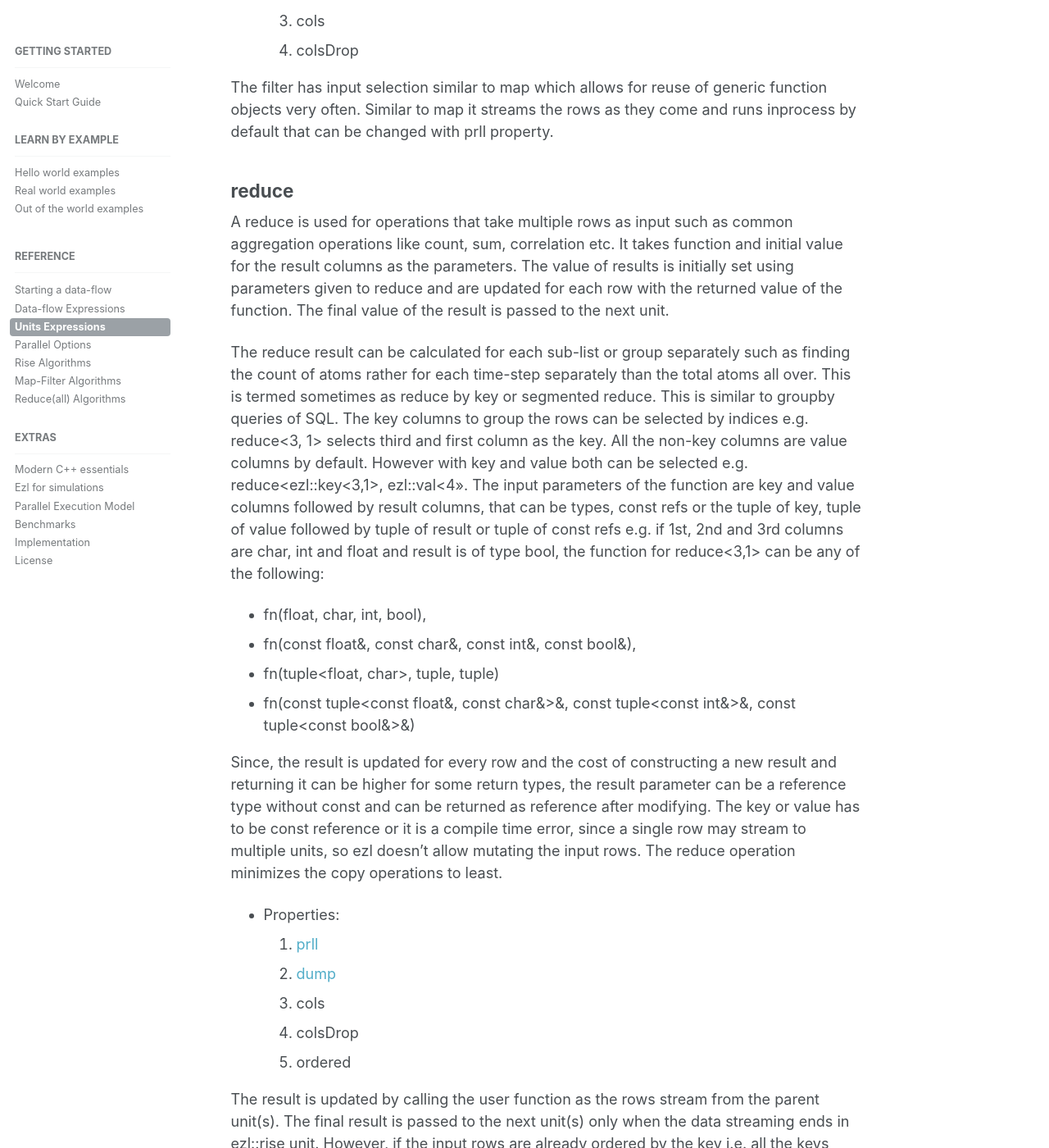
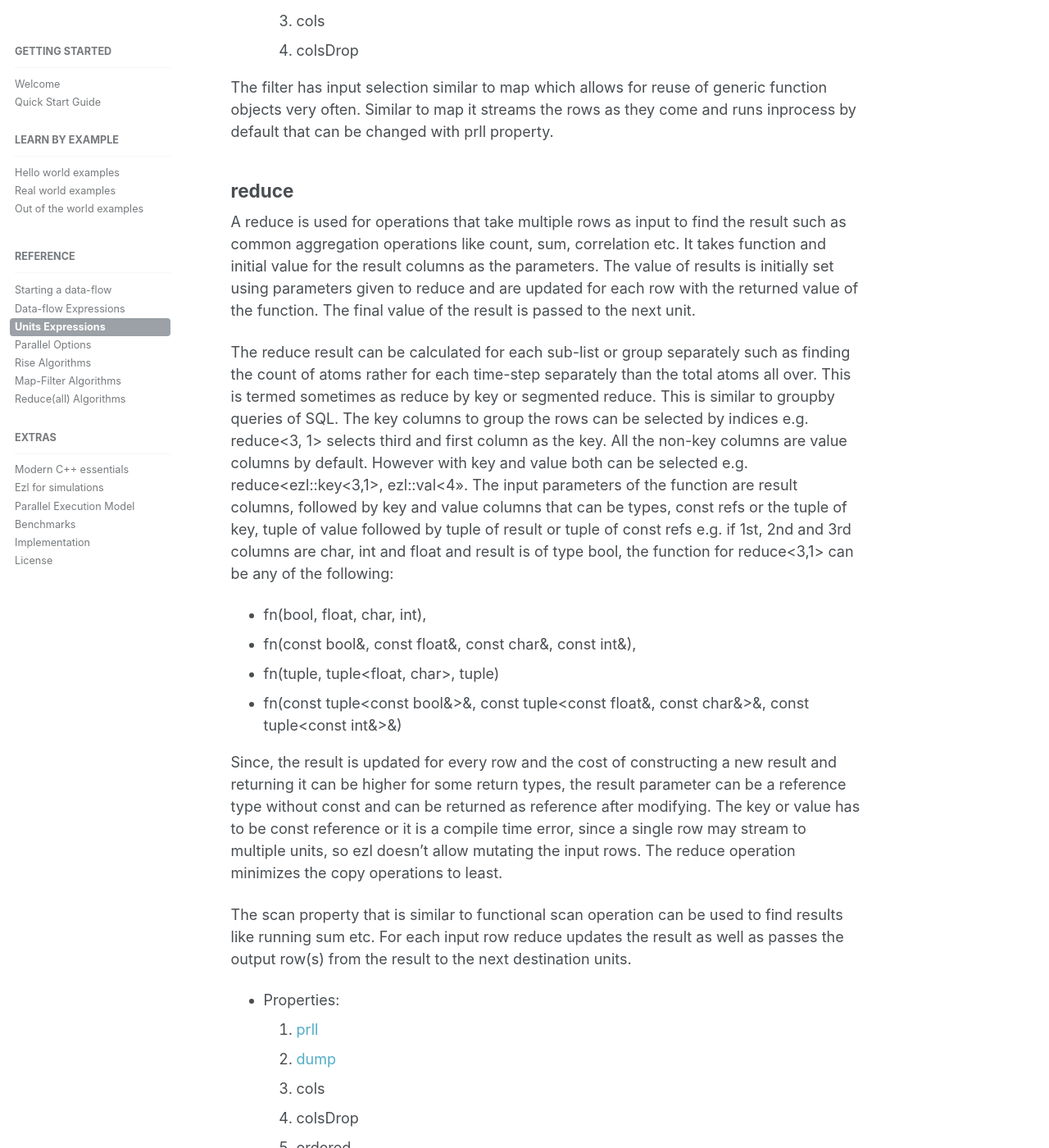
Before and after one commit to haptork/easyLambda, a Jekyll site: the page built from _docs/08-unit-expr.md, in a window 1280 px wide and 1400 px high, scrolled down 2268 px. Shown: the whole window at 82% size. Built offline with Jekyll 4.4.1, drawn with Linux system fonts in a browser that asks for light colours.

Commit message:
updated reduce docs for scan and foldl like result first param.

```diff
--- a/_docs/08-unit-expr.md
+++ b/_docs/08-unit-expr.md
@@ -94,12 +94,12 @@ and runs inprocess by default that can be changed with prll property.
 
 ## reduce
 
-A reduce is used for operations that take multiple rows as input such as
-common aggregation operations like count, sum, correlation etc. It takes
-function and initial value for the result columns as the parameters. The value
-of results is initially set using parameters given to reduce and are updated
-for each row with the returned value of the function. The final value of the
-result is passed to the next unit.
+A reduce is used for operations that take multiple rows as input to find the
+result such as common aggregation operations like count, sum, correlation etc.
+It takes function and initial value for the result columns as the parameters.
+The value of results is initially set using parameters given to reduce and are
+updated for each row with the returned value of the function. The final value
+of the result is passed to the next unit.
 
 The reduce result can be calculated for each sub-list or group separately such
 as finding the count of atoms rather for each time-step separately than the
@@ -108,17 +108,16 @@ reduce. This is similar to groupby queries of SQL. The key columns to group
 the rows can be selected by indices e.g. reduce<3, 1> selects third and first
 column as the key. All the non-key columns are value columns by default. However
 with key and value both can be selected e.g. reduce<ezl::key<3,1>, ezl::val<4>>.
-The input parameters of the function are key and value columns followed by
-result columns, that can be types, const refs or the tuple of
-key, tuple of value followed by tuple of result or tuple of const refs e.g.
-if 1st, 2nd and 3rd columns are char, int and float and result is of type
-bool, the function for reduce<3,1> can be any of the following:
+The input parameters of the function are result columns, followed by key and
+value columns that can be types, const refs or the tuple of key, tuple of value
+followed by tuple of result or tuple of const refs e.g. if 1st, 2nd and 3rd
+columns are char, int and float and result is of type bool, the function for
+reduce<3,1> can be any of the following:
 
-- fn(float, char, int, bool),
-- fn(const float&, const char&, const int&, const bool&),
-- fn(tuple<float, char>, tuple<int>, tuple<bool>)
-- fn(const tuple<const float&, const char&>&, const tuple<const int&>&,
-     const tuple<const bool&>&)
+- fn(bool, float, char, int),
+- fn(const bool&, const float&, const char&, const int&),
+- fn(tuple<bool>, tuple<float, char>, tuple<int>)
+- fn(const tuple<const bool&>&, const tuple<const float&, const char&>&, const tuple<const int&>&)
 
 Since, the result is updated for every row and the cost of constructing a new
 result and returning it can be higher for some return types, the result
@@ -128,12 +127,17 @@ a compile time error, since a single row may stream to multiple units, so ezl
 doesn't allow mutating the input rows. The reduce operation minimizes the copy
 operations to least.
 
+The scan property that is similar to functional scan operation can be used to find
+results like running sum etc. For each input row reduce updates the result as well
+as passes the output row(s) from the result to the next destination units.
+
   - Properties:
     1. [prll]({{ base_path }}/docs/prll-expr/)
     2. [dump]({{ base_path }}/docs/dump-expr/)
     3. cols
     4. colsDrop
     5. ordered
+    6. scan
 
 The result is updated by calling the user function as the rows stream from the
 parent unit(s). The final result is passed to the next unit(s) only when the
```
Also changed, not shown: other parts of _docs/08-unit-expr.md (+2 -2 lines), _docs/03-hello-world.md (+2 -2 lines), _docs/05-out-of-the-world.md (+1 -1 lines).
